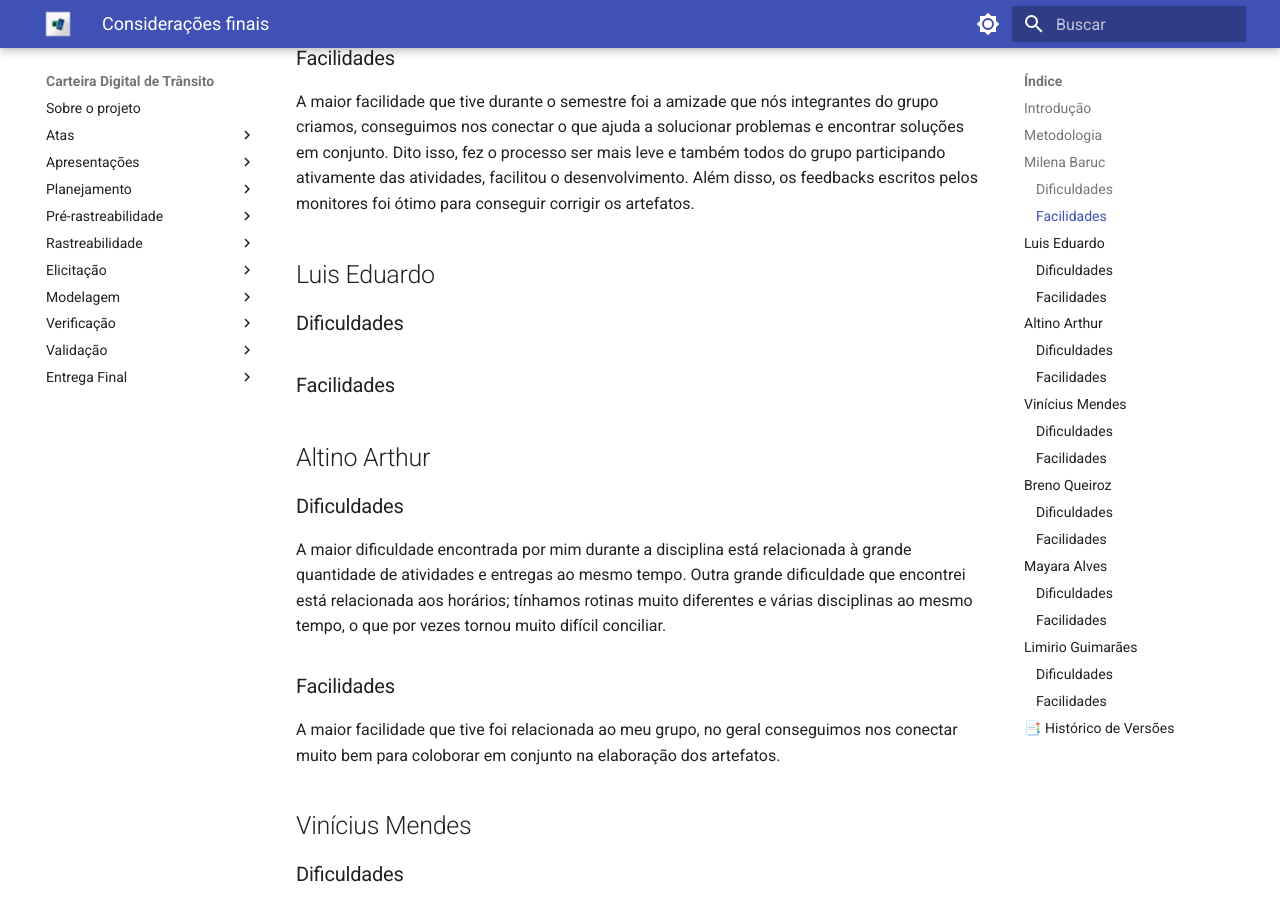
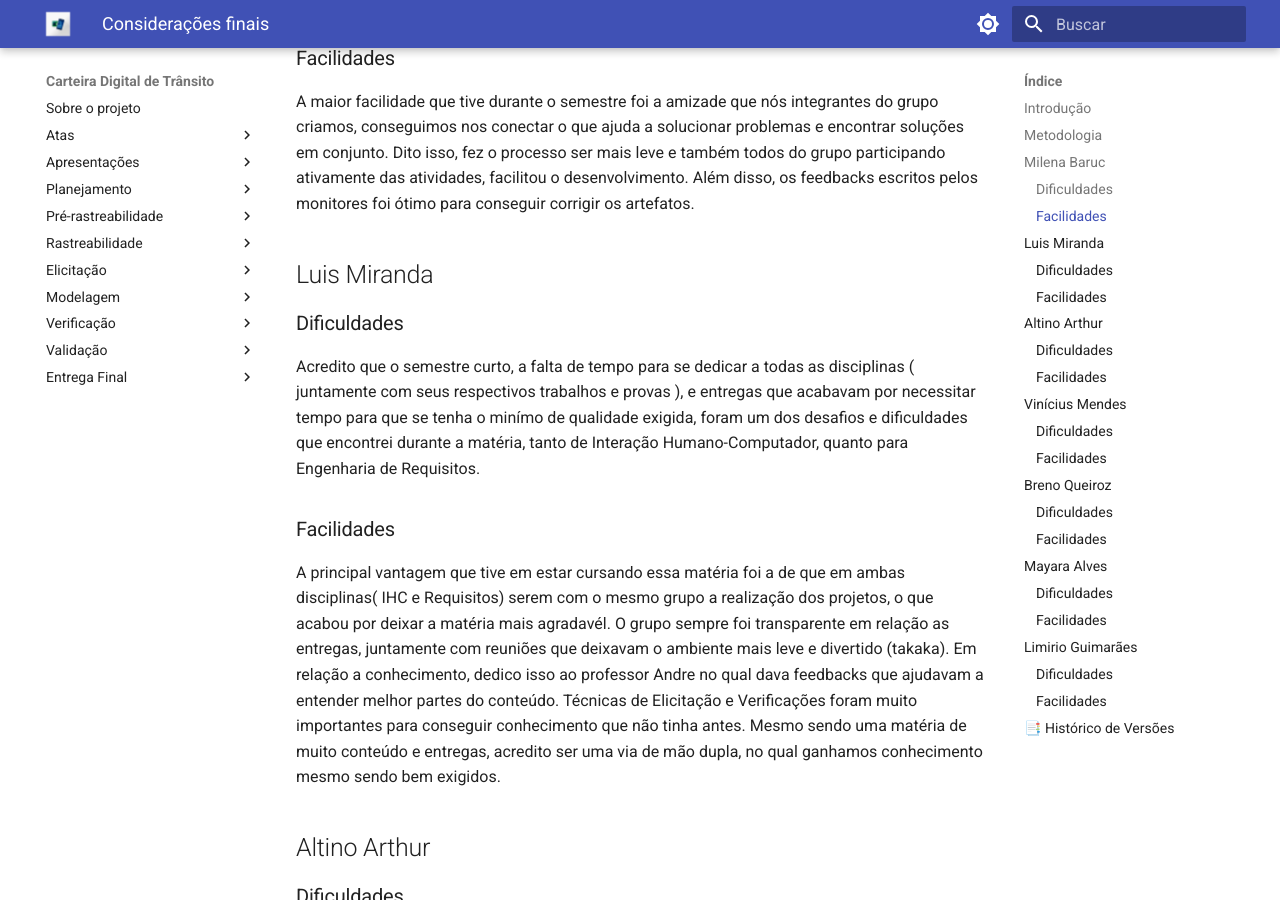
Before and after one commit to Requisitos-de-Software/2023.2-Carteira_Digital_de_Transito, an MkDocs documentation site: the page built from docs/entrega-final/consideracao-final.md, in a window 1280 px wide and 900 px high, scrolled down 883 px. Built offline with MkDocs 1.6.1 and Material for MkDocs 9.7.7, drawn with Linux system fonts in a browser that asks for light colours.

Commit message:
Update consideracao-final.md

```diff
--- a/docs/entrega-final/consideracao-final.md
+++ b/docs/entrega-final/consideracao-final.md
@@ -18,12 +18,14 @@ Uma das maiores dificultades encontradas por mim, foi a falta de tempo para a pr
 
 A maior facilidade que tive durante o semestre foi a amizade que nós integrantes do grupo criamos, conseguimos nos conectar o que ajuda a solucionar problemas e encontrar soluções em conjunto. Dito isso, fez o processo ser mais leve e também todos do grupo participando ativamente das atividades, facilitou o desenvolvimento. Além disso, os feedbacks escritos pelos monitores foi ótimo para conseguir corrigir os artefatos.
 
-## Luis Eduardo
+
+## Luis Miranda
 
 ### Dificuldades
+Acredito que o semestre curto, a falta de tempo para se dedicar a todas as disciplinas ( juntamente com seus respectivos trabalhos e provas ), e entregas que acabavam por necessitar tempo para que se tenha o minímo de qualidade exigida, foram um dos desafios e dificuldades que encontrei durante a matéria, tanto de Interação Humano-Computador, quanto para Engenharia de Requisitos.
 
 ### Facilidades
-
+A principal vantagem que tive em estar cursando essa matéria foi a de que em ambas disciplinas( IHC e Requisitos) serem com o mesmo grupo a realização dos projetos, o que acabou por deixar a matéria mais agradavél. O grupo sempre foi transparente em relação as entregas, juntamente com reuniões que deixavam o ambiente mais leve e divertido (takaka). Em relação a conhecimento, dedico isso ao professor Andre no qual dava feedbacks que ajudavam a entender melhor partes do conteúdo. Técnicas de Elicitação e Verificações foram muito importantes para conseguir conhecimento que não tinha antes. Mesmo sendo uma matéria de muito conteúdo e entregas, acredito ser uma via de mão dupla, no qual ganhamos conhecimento mesmo sendo bem exigidos.
 
 ## Altino Arthur
 
```
